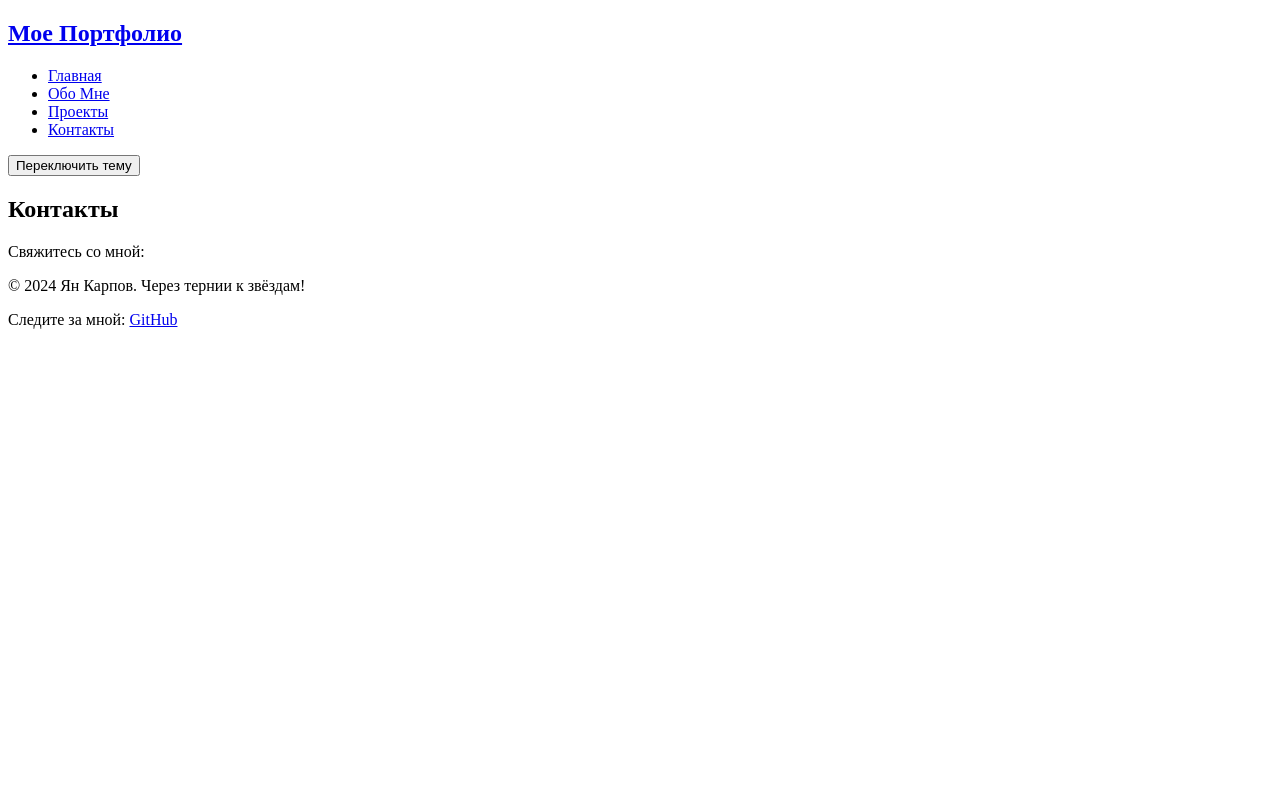
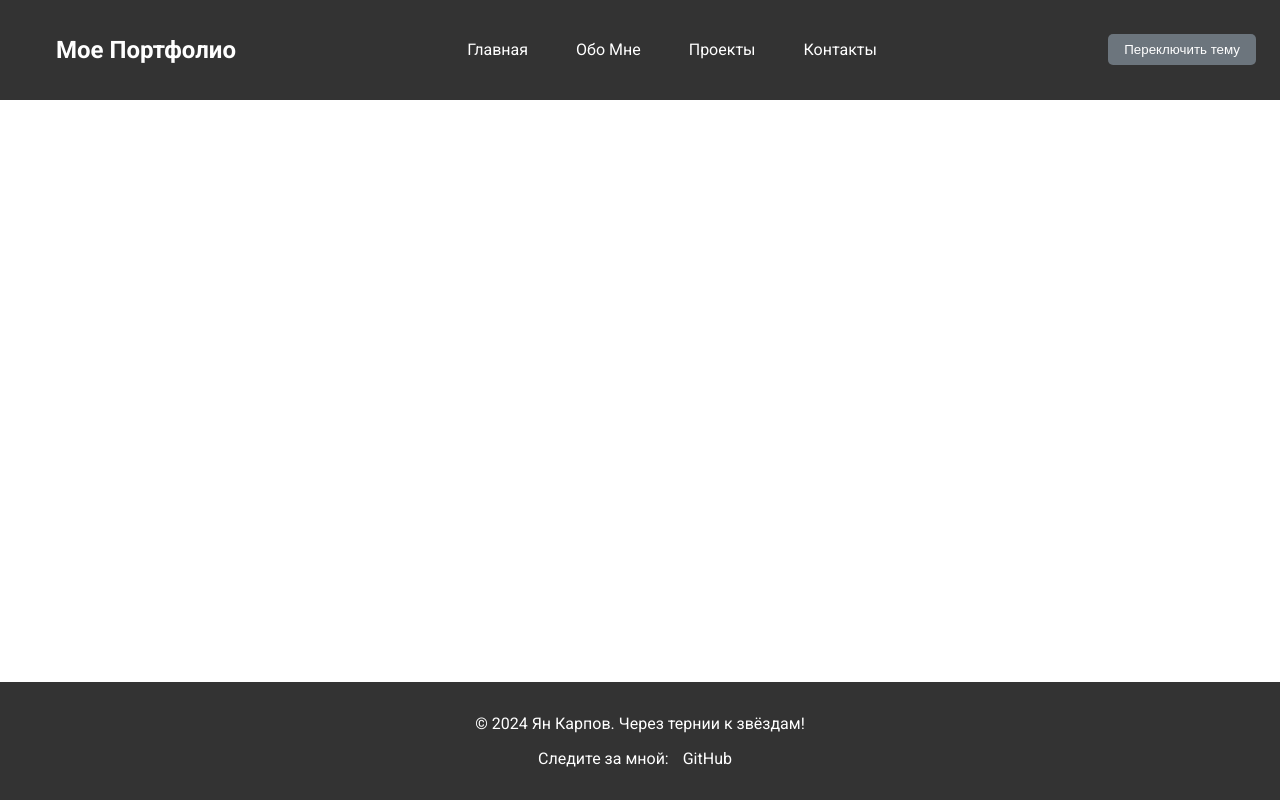
Before and after one commit to YanKarpov/Portfolio, a plain HTML site: page pages/contact.html in a window 1280 px wide. Drawn offline with Linux system fonts and the light colour scheme; the site is published under a folder, as on GitHub Pages, so addresses that start at the root find nothing.

Commit message:
Update contact.html

```diff
--- a/pages/contact.html
+++ b/pages/contact.html
@@ -5,7 +5,7 @@
     <meta name="viewport" content="width=device-width, initial-scale=1.0">
     <title>Контакты</title>
     <link href="https://fonts.googleapis.com/css2?family=Roboto:wght@400;700&display=swap" rel="stylesheet">
-    <link rel="stylesheet" href="/css/common.css">
+    <link rel="stylesheet" href="../css/common.css">
 
 </head>
 <body>
```
